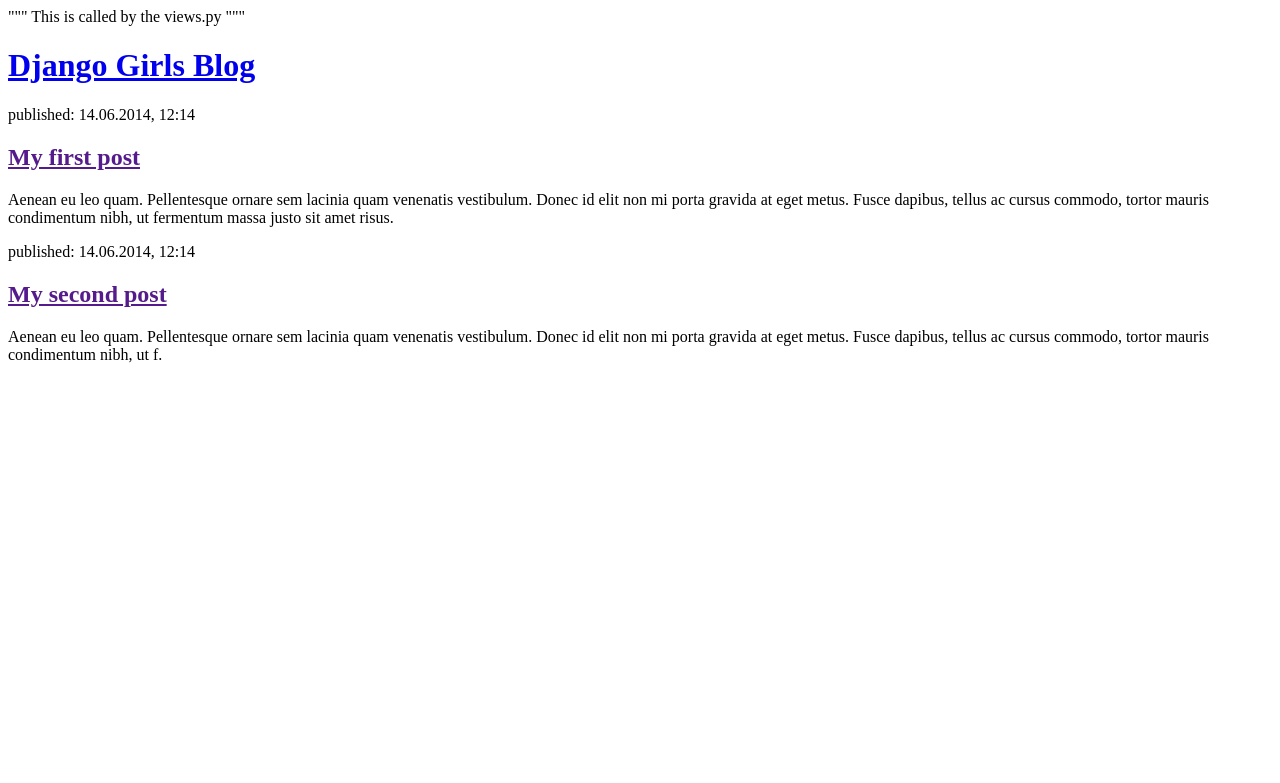
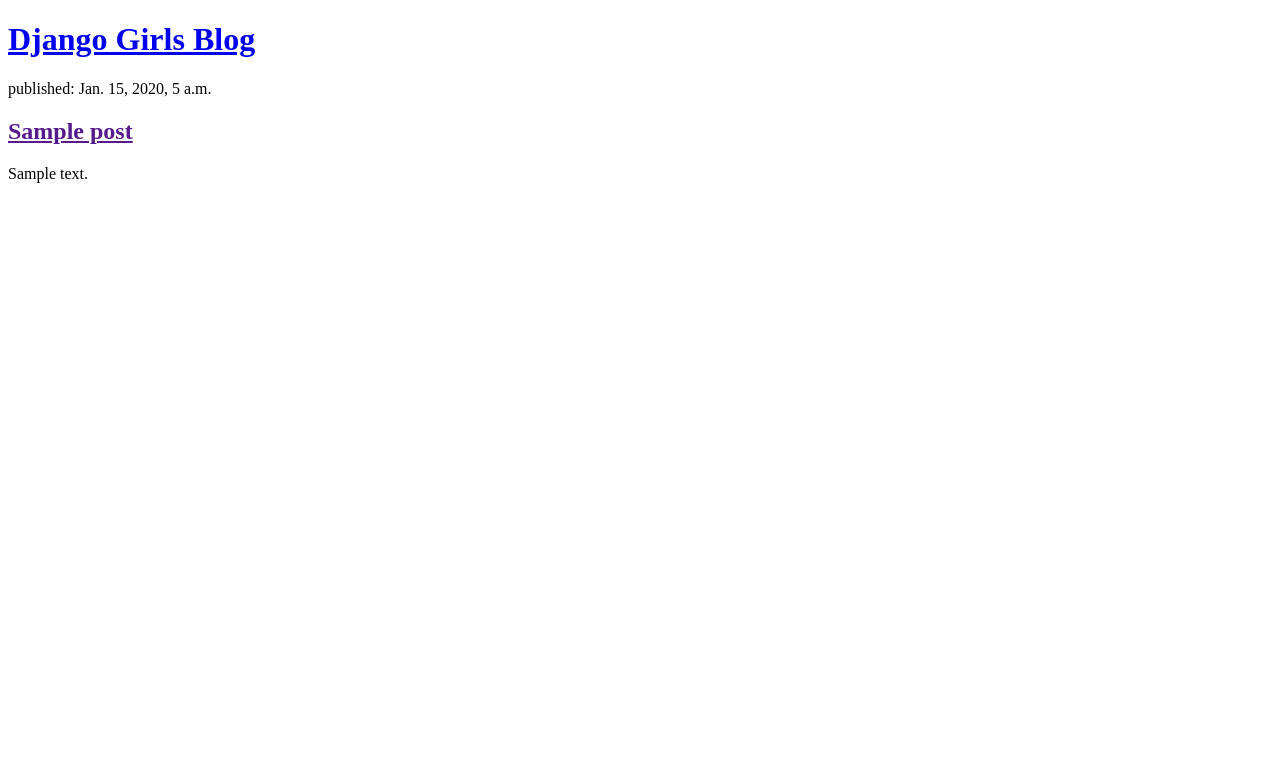
Before and after one commit to tindo2003/my-first-blog, a Django app: page / in a window 1280 px wide. Shown: the top 783 px of the page. Run offline with Django 4.2, Linux system fonts and the light colour scheme; tables that the repository leaves empty hold one stand-in row (values such as "Sample post").

Commit message:
Modified templates to display posts from database.

```diff
--- a/blog/templates/blog/post_list.html
+++ b/blog/templates/blog/post_list.html
@@ -1,4 +1,7 @@
-""" This is called by the views.py """
+<!---
+    This is called by the views.py
+-->
+
 <!DOCTYPE html>
 <html>
   <head>
@@ -8,26 +11,12 @@
     <header>
       <h1><a href="/">Django Girls Blog</a></h1>
     </header>
-
+    {% for post in posts %}
     <article>
-      <time>published: 14.06.2014, 12:14</time>
-      <h2><a href="">My first post</a></h2>
-      <p>
-        Aenean eu leo quam. Pellentesque ornare sem lacinia quam venenatis
-        vestibulum. Donec id elit non mi porta gravida at eget metus. Fusce
-        dapibus, tellus ac cursus commodo, tortor mauris condimentum nibh, ut
-        fermentum massa justo sit amet risus.
-      </p>
+      <time>published: {{ post.published_date }}</time>
+      <h2><a href="">{{ post.title }}</a></h2>
+      <p>{{ post.text|linebreaksbr }}</p>
     </article>
-
-    <article>
-      <time>published: 14.06.2014, 12:14</time>
-      <h2><a href="">My second post</a></h2>
-      <p>
-        Aenean eu leo quam. Pellentesque ornare sem lacinia quam venenatis
-        vestibulum. Donec id elit non mi porta gravida at eget metus. Fusce
-        dapibus, tellus ac cursus commodo, tortor mauris condimentum nibh, ut f.
-      </p>
-    </article>
+    {% endfor %}
   </body>
 </html>
--- a/blog/views.py
+++ b/blog/views.py
@@ -1,5 +1,8 @@
 from django.shortcuts import render
+from .models import Post
+from django.utils import timezone
 
 # Create your views here.
 def post_list(request):
-    return render(request, 'blog/post_list.html', {})
+    posts = Post.objects.filter(published_date__lte=timezone.now()).order_by('published_date')
+    return render(request, 'blog/post_list.html', {'posts': posts})
```
